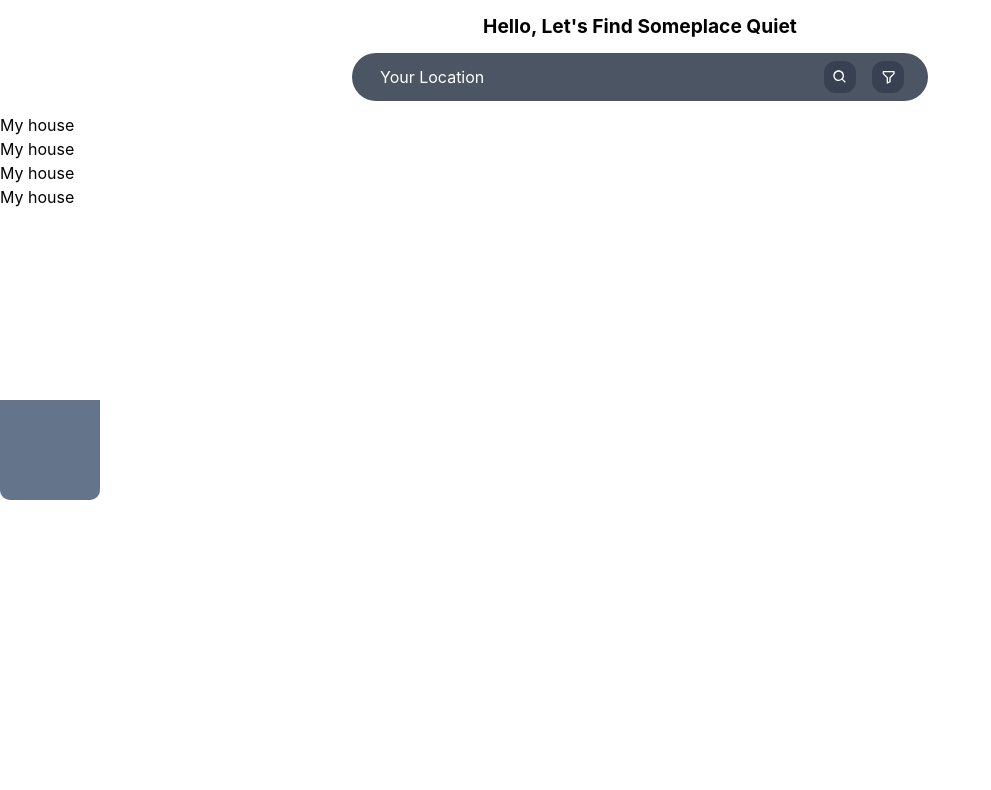
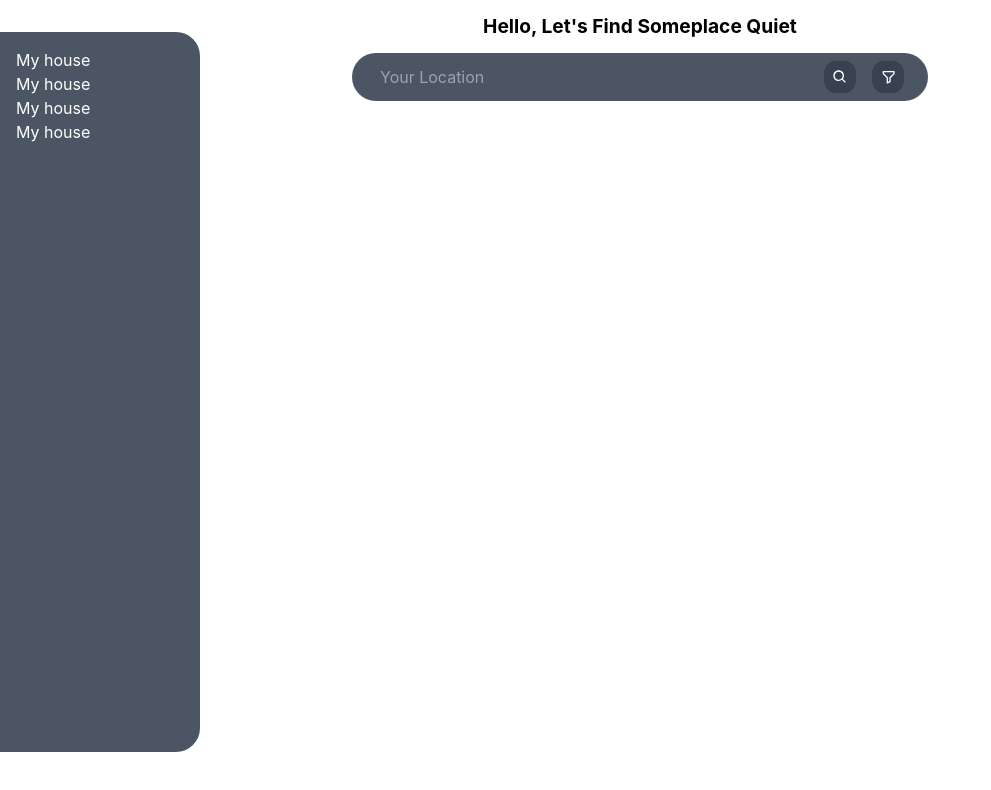
Before and after one commit to shur1m/InrixHack2022, a React (Create React App) app in the folder inrix-hack-site/: page / in a window 1280 px wide. Shown: the top 790 px of the page, without its empty margins (0-991 px from the left). Built offline with nearby package versions, Linux system fonts and the light colour scheme.

Commit message:
add sidebar to left

```diff
--- a/inrix-hack-site/src/App.js
+++ b/inrix-hack-site/src/App.js
@@ -50,15 +50,14 @@ function App() {
     },
   ]
 
-
-
-
   return (
     <>
       {/* sidebar to display results */}
-      <div className = 'bg-slate-500 test fixed left-0 top-1/2 z-30 rounded-3xl'></div>
-      <div className = 'bg-blue-100 test fixed left-0 top-1/2 z-0'></div>
+      <div className = 'bg-gray-600 test fixed left-0 top-8 z-30 rounded-3xl p-4 text-white'>
+        {results.map((result, index) => (<p key = {index}>{result.location}</p>))}
+      </div>
 
+      {/* filter and search bar  */}
       <div>
         <div className = 'flex justify-center items-center'>
           <h1 className ='text-center pt-3'> Hello, Let's Find Someplace Quiet </h1>
@@ -66,7 +65,7 @@ function App() {
 
         {/* search bar centered */}
         <div className = 'flex space-x-4 px-6 py-2 bg-gray-600 rounded-full m-3 max-w-xl mx-auto'>
-          <input className = 'flex-grow max-w-md focus:outline-0 bg-transparent placeholder-white text-white m-1'
+          <input className = 'flex-grow max-w-md focus:outline-0 bg-transparent placeholder-gray-400 text-white m-1'
             type="text"
             placeholder="Your Location"
             onChange={handleSearchBarChange} value={searchInput}
@@ -134,10 +133,6 @@ function App() {
         </div>
 
       </div>
-
-      <div>
-          {results.map((result, index) => (<p key = {index}>{result.location}</p>))}
-      </div>
     </>
   );
 }
--- a/inrix-hack-site/src/index.css
+++ b/inrix-hack-site/src/index.css
@@ -19,9 +19,9 @@ h1 {
 }
 
 .test {
-  width: 100px;
-  height: 100px;
-  border-radius: 0 0 10px 10px;
+  width: 200px;
+  height: 90%;
+  border-radius: 0 1.5rem 1.5rem 0px;
 }
 
 code {
```
